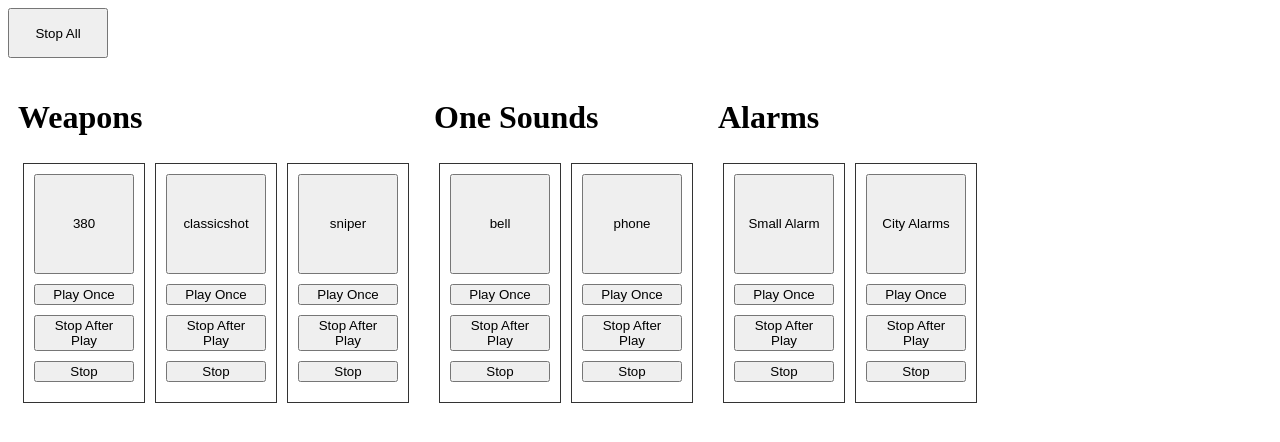
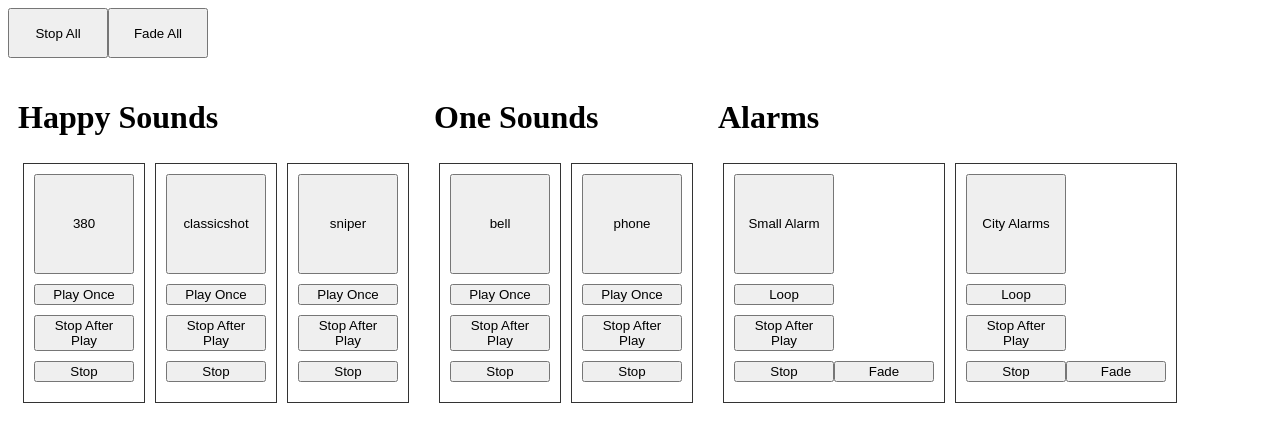
Before and after one commit to HarrisonLarkins/PulpSoundboard, an Angular app: page / in a window 1280 px wide. Shown: the top 442 px of the page. Built offline with nearby package versions, Linux system fonts and the light colour scheme.

Commit message:
Implemented individual fades

```diff
--- a/src/app/board/board.component.html
+++ b/src/app/board/board.component.html
@@ -15,10 +15,12 @@
 
 <div >
 		<button type="button" class="stopButton" (click)="stopAll()">Stop All</button>
+		<button type="button" class="stopButton" (click)="fadeAll()">Fade All</button>
 </div>
 
 <div class="soundContainer">
-	<h1>Weapons</h1>
+	<!--<h1>Weapons</h1>-->
+	<h1>Happy Sounds</h1>
 	<div class="soundDiv" *ngFor="let sound of weapons">
 		<button type="button" class="soundButton" (click)="this._soundService.play(sound)">{{sound.name}}</button><br />
 		<button type="button" (click)="this._soundService.toggleLoop(sound)">{{sound.loopText}}</button><br />
@@ -47,5 +49,6 @@
 		<button type="button" (click)="this._soundService.toggleLoop(sound)">{{sound.loopText}}</button><br />
 		<button type="button" (click)="this._soundService.stopAfterPlay(sound)">Stop After Play</button><br />
 		<button type="button" (click)="this._soundService.stop(sound)">Stop</button>
+		<button type="button" (click)="this._soundService.fadeOut(sound)">Fade</button>
 	</div>
 </div>
--- a/src/app/board/board.component.ts
+++ b/src/app/board/board.component.ts
@@ -37,7 +37,17 @@ export class BoardComponent implements OnInit {
 		);
 	}**/
 
-
+	fadeAll(){
+		this.sounds.forEach(
+			function (soundArr) {
+				soundArr.forEach(
+					function (sound) {
+						this._soundService.fadeAll(sound);
+					}
+				);
+			}
+		);
+	}
 
   constructor(private _soundService: SoundService) { }
 
--- a/src/app/sound.service.ts
+++ b/src/app/sound.service.ts
@@ -7,15 +7,18 @@ import { Soundbyte} from './soundbyte';
 })
 export class SoundService {
 
+	fade;
+
   constructor() { }
 
-  play(soundbyte: Soundbyte){
+	play(soundbyte: Soundbyte){
 		if(!soundbyte.audio){
 			soundbyte.audio = new Audio();
 		}
 		soundbyte.audio.src = soundbyte.path;
 		soundbyte.audio.load();
 		soundbyte.audio.loop = soundbyte.loopSetting;
+		soundbyte.audio.volume = 1;
 		soundbyte.audio.play();
 	}
 
@@ -46,4 +49,26 @@ export class SoundService {
 		}
 	}
 
+	//Runs every .5 seconds
+	fadeOut(soundbyte: Soundbyte) {
+		var startAmount = soundbyte.audio.volume;
+
+		var freq = 250; //time between each cycle in ms
+		var fadeTime = 2; //how long to fade in seconds
+		var numOfSteps = fadeTime / (freq/1000)
+
+		var fadeAmount = startAmount / numOfSteps;
+		this.fade = setInterval(
+			function(){
+				if(soundbyte.audio.volume - fadeAmount >= 0){
+					soundbyte.audio.volume = soundbyte.audio.volume - fadeAmount;
+				}
+				else {
+					soundbyte.audio.volume = 0;
+					clearInterval(this.fade);
+				}
+			},
+		freq);
+	}
+
 }
--- a/src/assets/sound-list.ts
+++ b/src/assets/sound-list.ts
@@ -46,15 +46,15 @@ export const ALARMS: Soundbyte[] = [
 	{
 		name: 'Small Alarm',
 		path: 'assets/alarm - small.mp3',
-		loopSetting: false,
-		loopText: "Play Once",
+		loopSetting: true,
+		loopText: "Loop",
 		audio: null
 	},
 	{
 		name: 'City Alarms',
 		path: 'assets/alarm - city.mp3',
-		loopSetting: false,
-		loopText: "Play Once",
+		loopSetting: true,
+		loopText: "Loop",
 		audio: null
 	}
 
```
